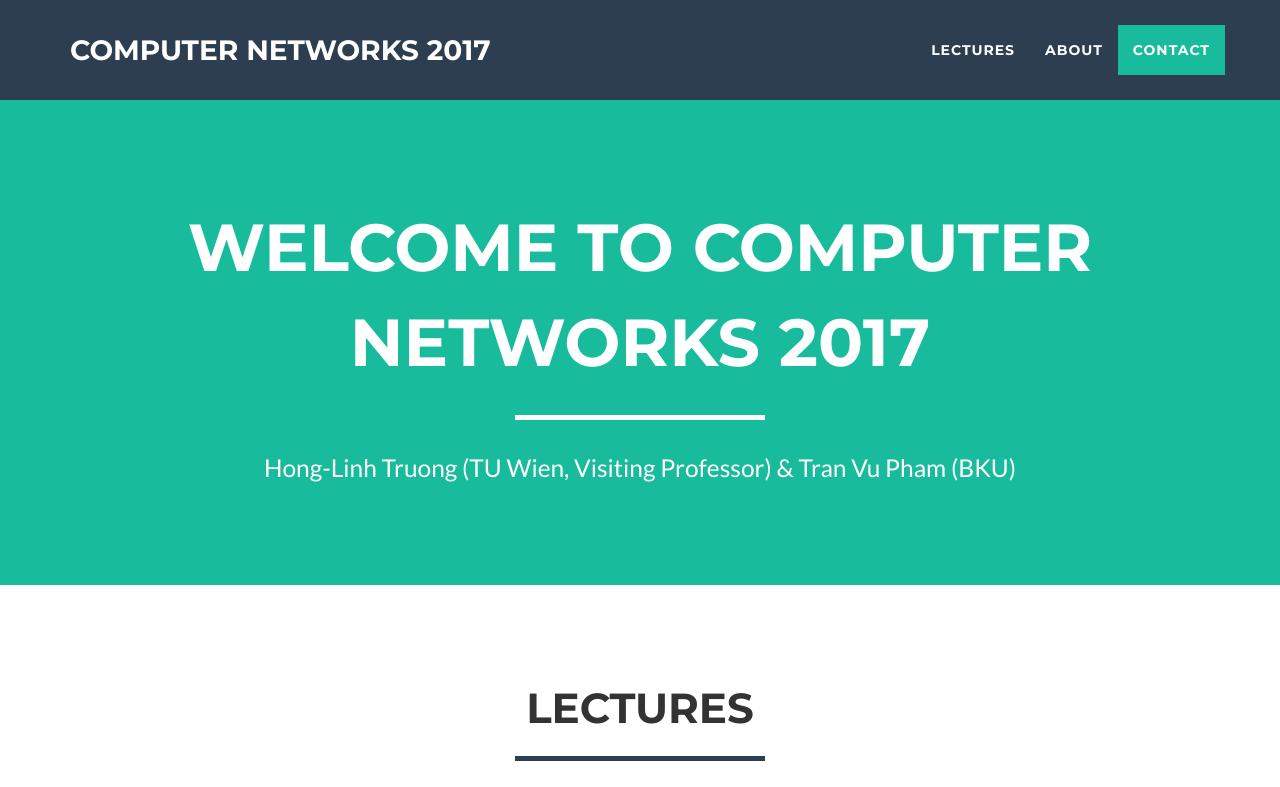
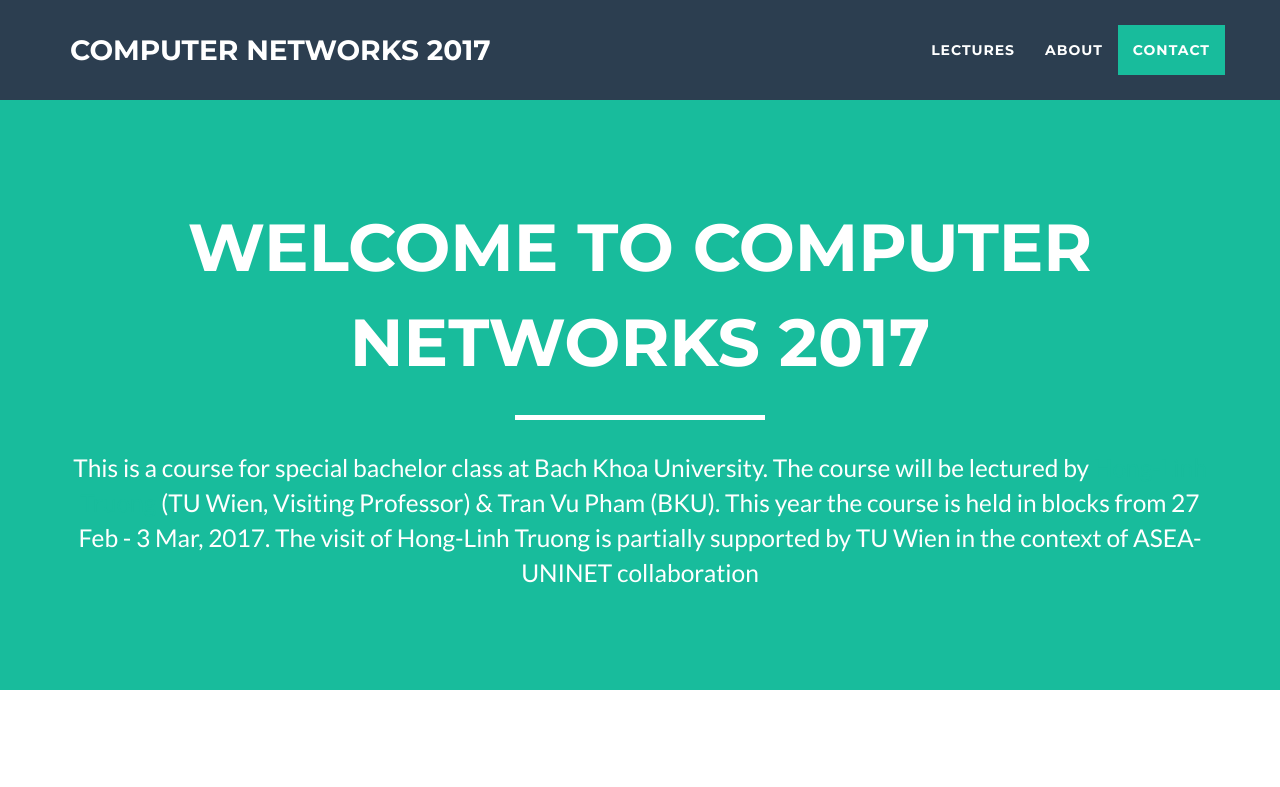
Before and after one commit to alpslab/alpslab.github.io, a website: page courses/bkunetworks2017/index.html in a window 1280 px wide. Shown: the top 787 px of the page. Drawn offline with nearby package versions, Linux system fonts and the light colour scheme.

Commit message:
add meta information

```diff
--- a/courses/bkunetworks2017/index.html
+++ b/courses/bkunetworks2017/index.html
@@ -75,7 +75,7 @@
                     <div class="intro-text">
                         <span class="name">Welcome to Computer Networks 2017</span>
                         <hr class="star-light">
-                        <span class="skills">Hong-Linh Truong (TU Wien, Visiting Professor) & Tran Vu Pham (BKU)</span>
+                        <span class="skills">This is a course for special bachelor class at Bach Khoa University. The course will be lectured by  <a href="http://dsg.tuwien.ac.at/staff/truong">Hong-Linh Truong</a> (TU Wien, Visiting Professor) & Tran Vu Pham (BKU). This year the course is held in blocks from 27 Feb - 3 Mar, 2017. The visit of Hong-Linh Truong is partially supported by TU Wien in the context of ASEA-UNINET collaboration</span>
                     </div>
                 </div>
             </div>
```
